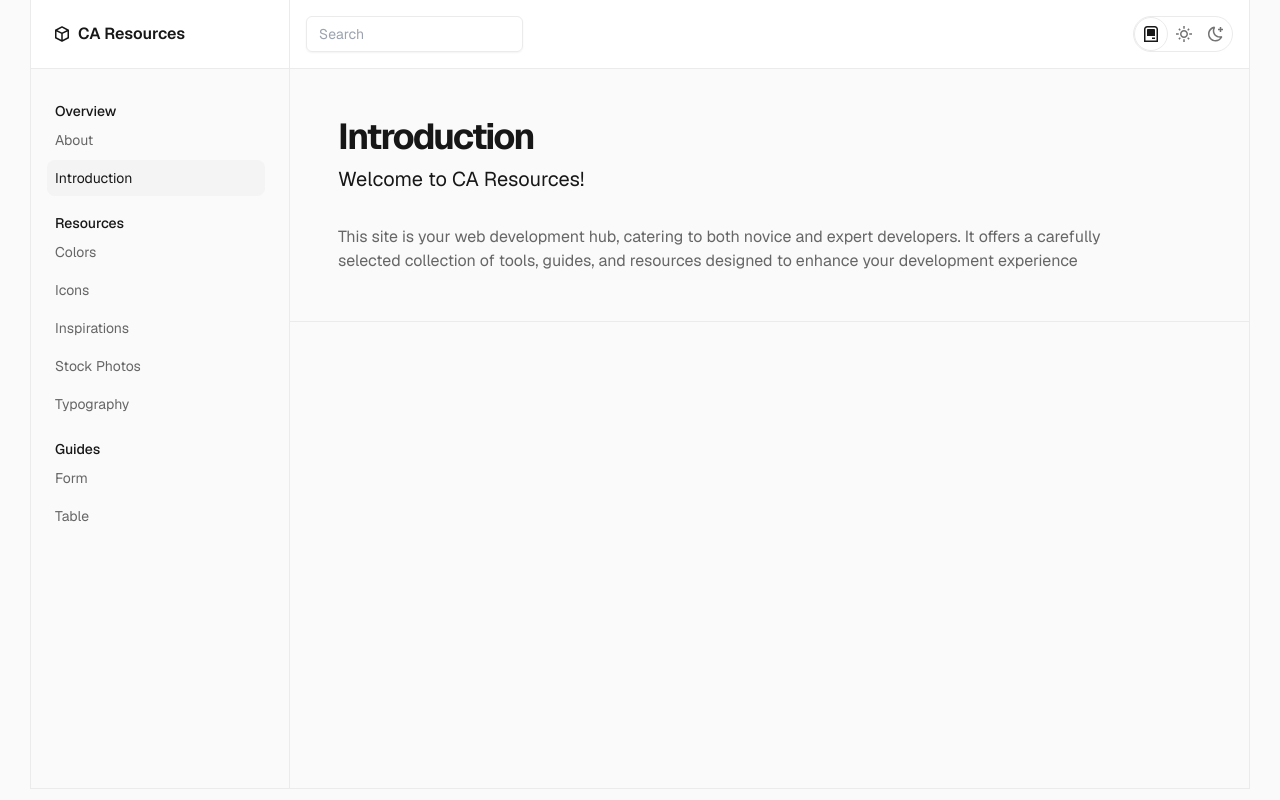
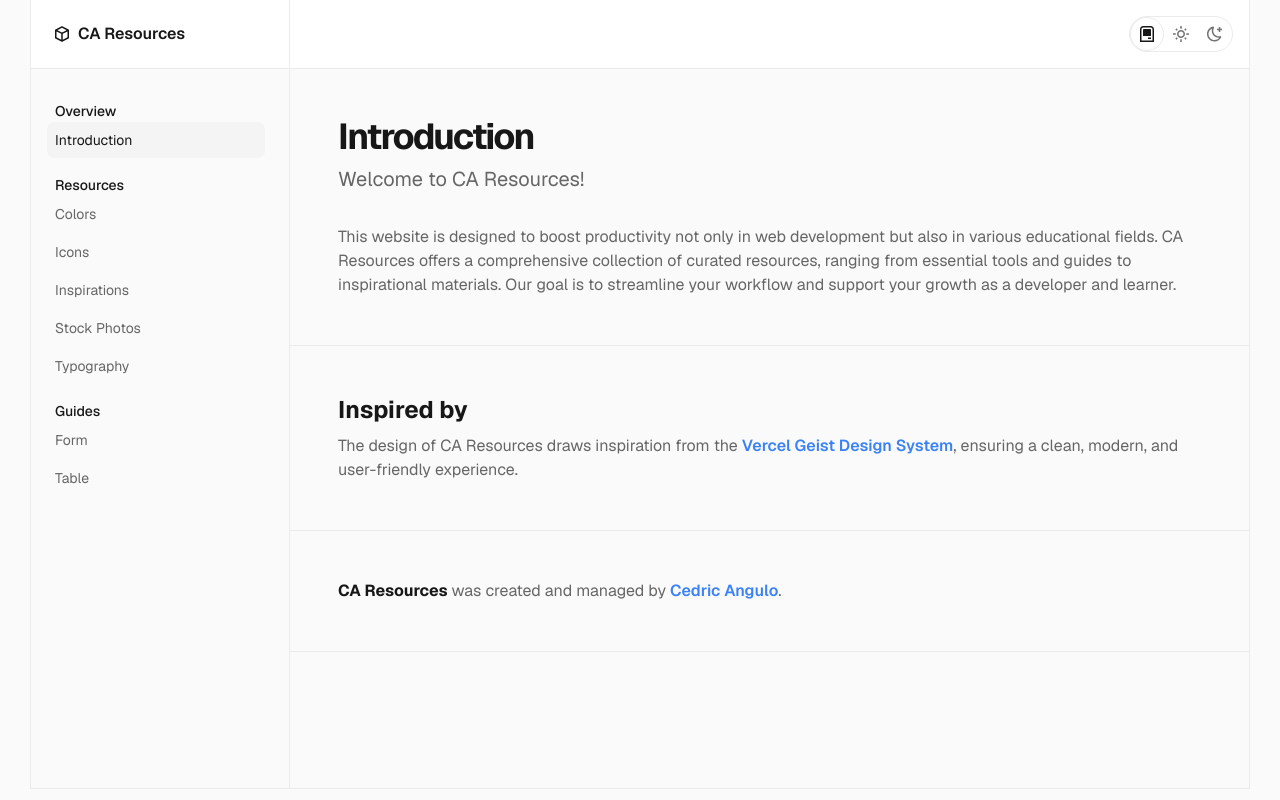
Before and after one commit to bryan308/ca-resources, a Next.js app: page / in a window 1280 px wide. Built offline with nearby package versions, Linux system fonts and the light colour scheme.

Commit message:
Update guides, components, and styles for consistency and improvements

```diff
--- a/guides/table.mdx
+++ b/guides/table.mdx
@@ -1,5 +1,6 @@
 ---
 title: Table
+description: HTML tables allow web developers to arrange data into rows and columns.
 ---
 
 <section>
@@ -120,5 +121,5 @@ tbody {
 </section>
 <section>
 ### Credits
-This webpage was created based on lessons provided by **ROSE ANNE G. COCHANCO** as part of Web Development subject.
+This webpage was created based on lessons provided by **Rose Anne G. Cochanco** as part of Web Development subject.
 </section>
--- a/src/app/components/[slug]/page.tsx
+++ b/src/app/components/[slug]/page.tsx
@@ -12,7 +12,7 @@ export async function generateMetadata({ params }: ListProp) {
 
 	return {
 		title: `${postData.frontMatter.title}`,
-		description: postData.frontMatter.extendedDesc || '',
+		description: postData.frontMatter.description || '',
 		openGraph: {
 			title: `${postData.frontMatter.title}`,
 			description: postData.frontMatter.description || '',
--- a/src/app/globals.css
+++ b/src/app/globals.css
@@ -10,11 +10,15 @@
 }
 
 section {
-	@apply w-full cell-padding primary-border border-b;
+	@apply w-full cell-padding primary-border border-b overflow-x-hidden;
 }
 
 p {
 	@apply text-200;
+}
+
+a.link {
+	@apply text-blue-500 hover:underline font-semibold active:text-red-500 visited:text-purple-500;
 }
 
 .text-100 {
--- a/src/app/layout.tsx
+++ b/src/app/layout.tsx
@@ -7,7 +7,8 @@ import Aside from '@/components/shared/ui/aside';
 
 export const metadata: Metadata = {
 	title: 'CA Resources',
-	description: 'Generated by create next app',
+	description:
+		'This website is designed to enhance productivity in web development by providing a comprehensive collection of curated resources. From essential tools and guides to inspirational materials, CA Resources aims to streamline your workflow and support your growth as a developer.',
 };
 
 export default function RootLayout({
--- a/src/app/page.tsx
+++ b/src/app/page.tsx
@@ -1,17 +1,61 @@
 import PageHeader from '@/components/shared/ui/page-header';
+import Link from 'next/link';
 
-export default function Home() {
+export default function Introduction() {
 	return (
 		<>
 			<section>
 				<PageHeader>Introduction</PageHeader>
-				<p className='text-xl text-100 mb-8'>Welcome to CA Resources!</p>
-				<p className='max-w-[75ch]'>
-					This site is your web development hub, catering to both novice and expert developers. It
-					offers a carefully selected collection of tools, guides, and resources designed to enhance
-					your development experience
+				<p className='text-xl text-200 mb-8'>Welcome to CA Resources!</p>
+				<p>
+					This website is designed to boost productivity not only in web development but also in
+					various educational fields. CA Resources offers a comprehensive collection of curated
+					resources, ranging from essential tools and guides to inspirational materials. Our goal is
+					to streamline your workflow and support your growth as a developer and learner.
 				</p>
 			</section>
+			<section>
+				<h3 className='text-2xl text-100 font-bold mb-2'>Inspired by</h3>
+				<p>
+					The design of CA Resources draws inspiration from the{' '}
+					<Link
+						href='https://vercel.com/geist/introduction'
+						target='_blank'
+						className='link'
+					>
+						Vercel Geist Design System
+					</Link>
+					, ensuring a clean, modern, and user-friendly experience.
+				</p>
+			</section>
+			<section>
+				<p>
+					<strong className='text-100'>CA Resources</strong> was created and managed by{' '}
+					<Link
+						href='https://cdrcangulo.vercel.app/'
+						target='_blank'
+						className='link'
+					>
+						Cedric Angulo
+					</Link>
+					.
+				</p>
+			</section>
+			{/* <section>
+				<h3 className='text-2xl text-100 font-bold mb-2'>Contribute</h3>
+				<p>
+					CA Resources is an open-source project. You can view the code, contribute, or suggest
+					improvements by visiting the{' '}
+					<Link
+						href='https://github.com/bryan308/ca-resources'
+						target='_blank'
+						className='link'
+					>
+						Github Repository
+					</Link>
+					.
+				</p>
+			</section> */}
 		</>
 	);
 }
--- a/src/components/shared/ui/component-paths.tsx
+++ b/src/components/shared/ui/component-paths.tsx
@@ -13,13 +13,14 @@ function ComponentPaths({ paths }: PathsProp) {
 	const pathname = usePathname();
 
 	const currentPath = (isActive: boolean): string =>
-		isActive ? 'text-100 bg-neutral-200/30 dark:bg-neutral-800/50' : 'text-200';
+		isActive ? 'text-100 bg-neutral-200/30 dark:bg-neutral-950' : 'text-200';
 
 	return (
 		<>
-			{paths.map((p, i) => {
-				const isActive = pathname === p.slug;
-
+			{paths
+				.sort((a, b) => a.title.localeCompare(b.title))
+				.map((p, i) => {
+					const isActive = pathname === `/components/${p.slug}`;
 					return (
 						<li key={i}>
 							<Link
--- a/src/components/shared/ui/header.tsx
+++ b/src/components/shared/ui/header.tsx
@@ -1,5 +1,4 @@
 import Link from 'next/link';
-import { Input } from './input';
 import { IconMenu2 } from '@tabler/icons-react';
 import { ModeToggle } from './theme-switcher';
 import { Sheet, SheetContent, SheetDescription, SheetTrigger } from './sheet';
@@ -23,11 +22,10 @@ function Header() {
 						<p className='text-100 font-base font-semibold'>CA Resources</p>
 					</Link>
 				</div>
-				<div className='flex items-center justify-between p-4 xl:grow'>
+				<div className='flex items-center justify-end p-4 xl:grow'>
 					<div className='hidden xl:block'>
-						<Input placeholder='Search' />
+						<ModeToggle />
 					</div>
-					<ModeToggle />
 					<div className='xl:hidden block'>
 						<Sheet>
 							<SheetTrigger>
@@ -90,6 +88,7 @@ function Header() {
 												</SheetTrigger>
 											))}
 									</div>
+									<ModeToggle />
 								</SheetDescription>
 							</SheetContent>
 						</Sheet>
--- a/src/components/shared/ui/sheet.tsx
+++ b/src/components/shared/ui/sheet.tsx
@@ -31,7 +31,7 @@ const SheetOverlay = React.forwardRef<
 SheetOverlay.displayName = SheetPrimitive.Overlay.displayName;
 
 const sheetVariants = cva(
-	'fixed z-50 gap-4 bg-white dark:bg-neutral-950 p-6 shadow-lg transition ease-in-out data-[state=closed]:duration-300 data-[state=open]:duration-500 data-[state=open]:animate-in data-[state=closed]:animate-out',
+	'fixed z-50 gap-4 bg-white primary-border dark:bg-neutral-950 p-6 shadow-lg transition ease-in-out data-[state=closed]:duration-300 data-[state=open]:duration-500 data-[state=open]:animate-in data-[state=closed]:animate-out',
 	{
 		variants: {
 			side: {
--- a/src/components/shared/ui/theme-switcher.tsx
+++ b/src/components/shared/ui/theme-switcher.tsx
@@ -5,17 +5,16 @@ import { useTheme } from 'next-themes';
 
 export function ModeToggle() {
 	const { setTheme, theme } = useTheme();
-	const loadedTheme = theme || 'system';
+
 	return (
 		<>
-			<div className='hidden xl:block'>
-				<div className='flex rounded-full border primary-border'>
+			<div className='flex rounded-full border primary-border w-fit'>
 				{/* System */}
 				<div
 					onClick={() => setTheme('system')}
-						className={`flex items-center justify-center p-2 rounded-full cursor-pointer hover:text-neutral-700 dark:hover:text-neutral-300 ${
-							loadedTheme === 'system'
-								? 'text-100 primary-border border'
+					className={`border border-transparent flex items-center justify-center p-2 rounded-full cursor-pointer hover:text-neutral-700 dark:hover:text-neutral-300 ${
+						theme === 'system'
+							? 'text-100 primary-border'
 							: 'text-neutral-500 dark:text-neutral-500'
 					}`}
 				>
@@ -36,10 +35,8 @@ export function ModeToggle() {
 				</div>
 				{/* Light */}
 				<div
-						className={`flex items-center justify-center p-2 rounded-full cursor-pointer hover:text-neutral-700 dark:hover:text-neutral-300 ${
-							loadedTheme === 'light'
-								? 'text-100 primary-border border'
-								: 'text-neutral-500 dark:text-neutral-500'
+					className={`border border-transparent flex items-center justify-center p-2 rounded-full cursor-pointer hover:text-neutral-700 dark:hover:text-neutral-300 ${
+						theme === 'light' ? 'text-100 primary-border' : 'text-neutral-500 dark:text-neutral-500'
 					}`}
 					onClick={() => setTheme('light')}
 				>
@@ -62,10 +59,8 @@ export function ModeToggle() {
 				{/* Dark */}
 				<div
 					onClick={() => setTheme('dark')}
-						className={`flex items-center justify-center p-2 rounded-full cursor-pointer hover:text-neutral-700 dark:hover:text-neutral-300 ${
-							loadedTheme === 'dark'
-								? 'text-100 primary-border border'
-								: 'text-neutral-500 dark:text-neutral-500'
+					className={`border border-transparent flex items-center justify-center p-2 rounded-full cursor-pointer hover:text-neutral-700 dark:hover:text-neutral-300 ${
+						theme === 'dark' ? 'text-100 primary-border' : 'text-neutral-500 dark:text-neutral-500'
 					}`}
 				>
 					<span className='sr-only'>dark</span>
@@ -85,7 +80,6 @@ export function ModeToggle() {
 					</svg>
 				</div>
 			</div>
-			</div>
 		</>
 	);
 }
--- a/src/data/links.ts
+++ b/src/data/links.ts
@@ -2,10 +2,6 @@ export const overview = [
 	{
 		text: 'Introduction',
 		path: '/',
-	},
-	{
-		text: 'About',
-		path: '/about',
 	},
 ];
 
```
Also changed, not shown: guides/form.mdx (+12 -5 lines), src/app/components/[slug]/styles/slug.css (+0 -8 lines). Lines whose indentation alone changed are shown as unchanged.
